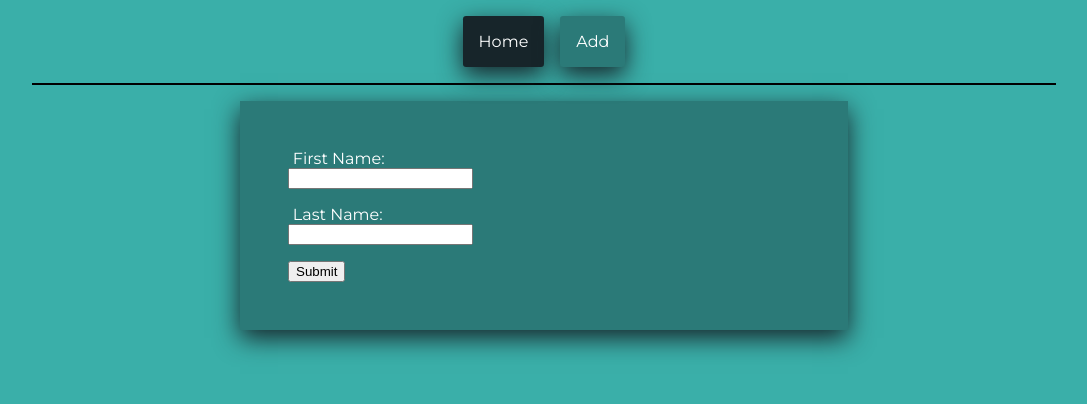
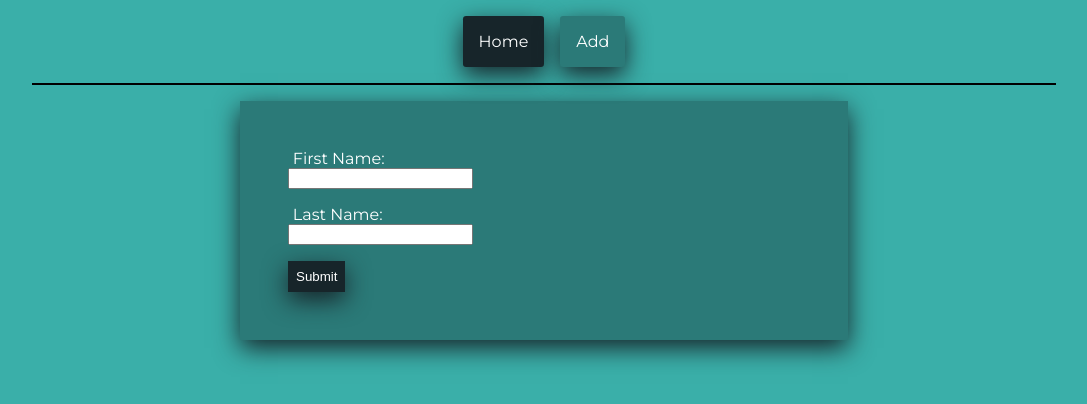
Before and after one commit to rolandkrancz/DigitalNatives-Assessment-2, a React (Create React App) app: page /new in a window 1280 px wide. Shown: the top 404 px of the page, without its empty margins (96-1183 px from the left). Built offline with nearby package versions, Linux system fonts and the light colour scheme; the HTML template or start-up script is replaced by a standard one.

Commit message:
button style.

```diff
--- a/src/components/UserForm/UserForm.scss
+++ b/src/components/UserForm/UserForm.scss
@@ -20,4 +20,16 @@
         color: variables.$color-error;
         scale: 0.9;
     }
+
+    button {
+        border: 0;
+        box-shadow: variables.$shadow;
+        padding: 0.5rem;
+        background-color: variables.$color-secondary;
+        color: white;
+
+        &:hover {
+            background-color: variables.$color-focus;
+        }
+    }
 }
```
